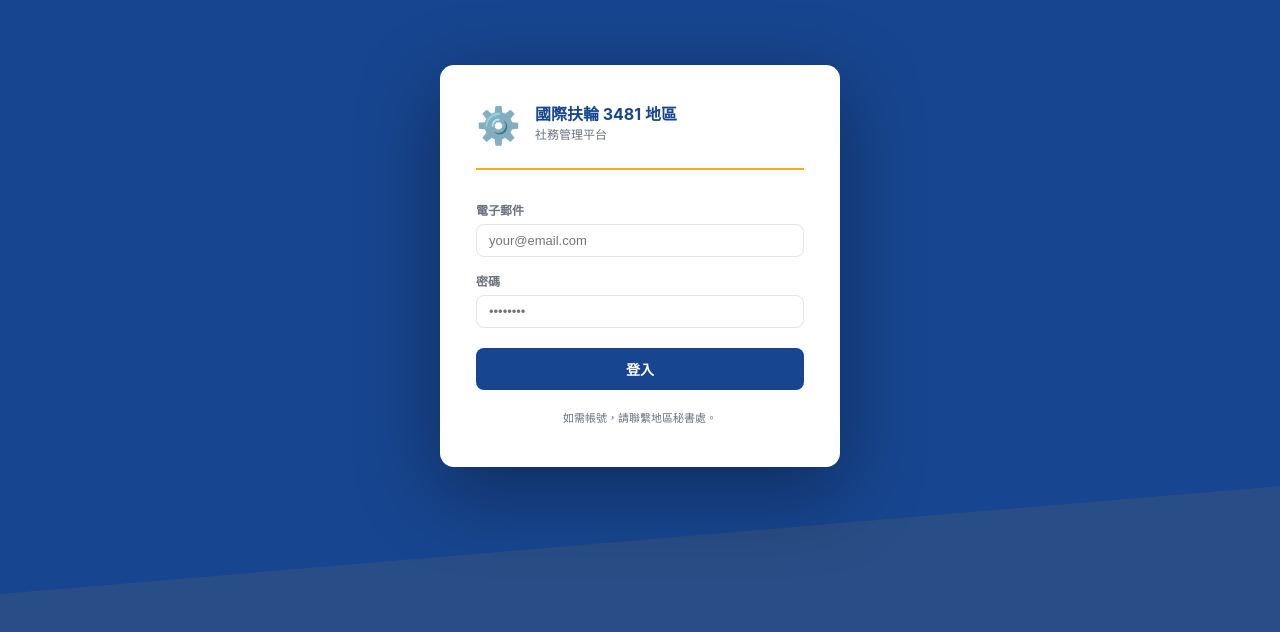
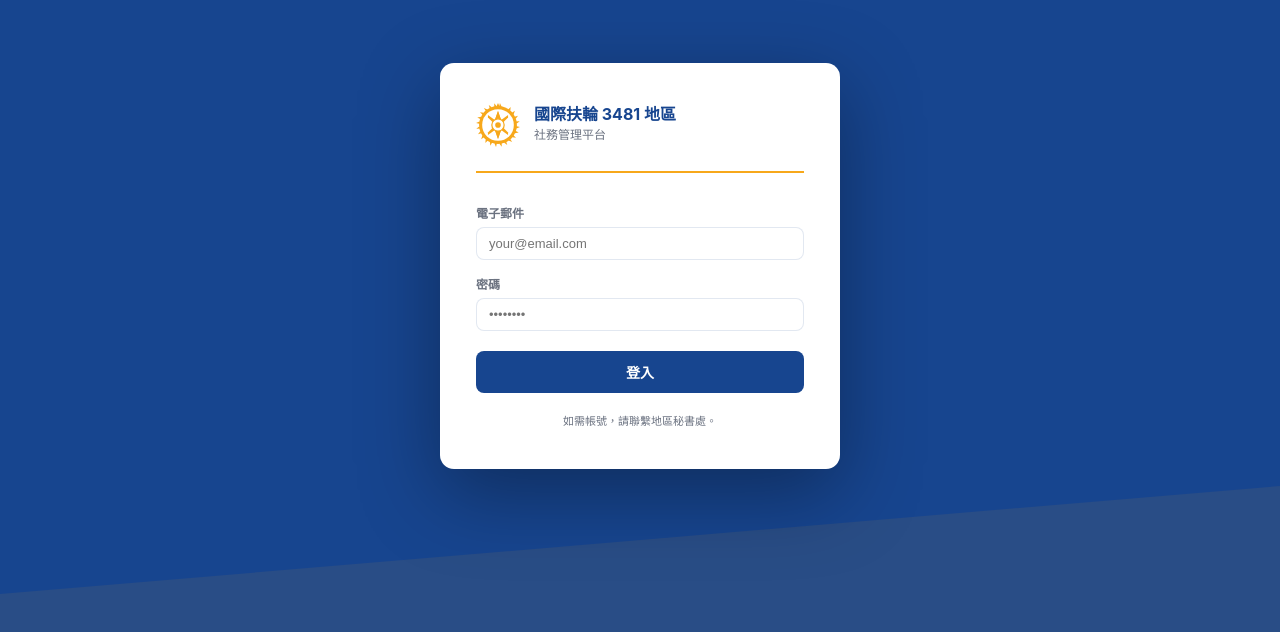
Before and after one commit to rid3481aiteam/d3481clubmanagementsystem, a Vue app: page /login in a window 1280 px wide. Shown: the part 134-766 px from the top of the page. Built offline with nearby package versions, Linux system fonts and the light colour scheme; no server answers.

Commit message:
fix: 登入頁/導覽列齒輪改為扶輪標誌 SVG，修正 SPA fallback 設定，移除除錯用 log

```diff
--- /dev/null
+++ b/src/components/RotaryWheelIcon.vue
@@ -0,0 +1,44 @@
+<template>
+  <svg class="rotary-wheel" viewBox="0 0 500 500" xmlns="http://www.w3.org/2000/svg">
+    <g fill="currentColor">
+      <path d="M250 0 L268 40 L232 40 Z" />
+      <path d="M336 15 L343 57 L308 68 Z" transform="rotate(15 250 250)" />
+      <path d="M336 15 L343 57 L308 68 Z" transform="rotate(-15 250 250)" />
+      <path d="M336 15 L343 57 L308 68 Z" transform="rotate(30 250 250)" />
+      <path d="M336 15 L343 57 L308 68 Z" transform="rotate(-30 250 250)" />
+      <path d="M336 15 L343 57 L308 68 Z" transform="rotate(45 250 250)" />
+      <path d="M336 15 L343 57 L308 68 Z" transform="rotate(-45 250 250)" />
+      <path d="M336 15 L343 57 L308 68 Z" transform="rotate(60 250 250)" />
+      <path d="M336 15 L343 57 L308 68 Z" transform="rotate(-60 250 250)" />
+      <path d="M336 15 L343 57 L308 68 Z" transform="rotate(75 250 250)" />
+      <path d="M336 15 L343 57 L308 68 Z" transform="rotate(-75 250 250)" />
+      <path d="M336 15 L343 57 L308 68 Z" transform="rotate(90 250 250)" />
+      <path d="M336 15 L343 57 L308 68 Z" transform="rotate(105 250 250)" />
+      <path d="M336 15 L343 57 L308 68 Z" transform="rotate(120 250 250)" />
+      <path d="M336 15 L343 57 L308 68 Z" transform="rotate(135 250 250)" />
+      <path d="M336 15 L343 57 L308 68 Z" transform="rotate(150 250 250)" />
+      <path d="M336 15 L343 57 L308 68 Z" transform="rotate(165 250 250)" />
+      <path d="M336 15 L343 57 L308 68 Z" transform="rotate(180 250 250)" />
+      <path d="M336 15 L343 57 L308 68 Z" transform="rotate(195 250 250)" />
+      <path d="M336 15 L343 57 L308 68 Z" transform="rotate(210 250 250)" />
+      <path d="M336 15 L343 57 L308 68 Z" transform="rotate(225 250 250)" />
+      <path d="M336 15 L343 57 L308 68 Z" transform="rotate(240 250 250)" />
+      <path d="M336 15 L343 57 L308 68 Z" transform="rotate(255 250 250)" />
+      <path d="M336 15 L343 57 L308 68 Z" transform="rotate(270 250 250)" />
+    </g>
+    <circle cx="250" cy="250" r="215" fill="currentColor" />
+    <circle cx="250" cy="250" r="180" fill="#fff" />
+    <g fill="currentColor">
+      <path d="M250 90 L305 250 L250 235 L195 250 Z" />
+      <path d="M250 410 L305 250 L250 265 L195 250 Z" />
+      <path d="M90 250 L250 195 L235 250 L250 305 Z" transform="rotate(90 250 250)" />
+      <path d="M90 250 L250 195 L235 250 L250 305 Z" transform="rotate(-90 250 250)" />
+      <path d="M136 136 L250 220 L220 250 L136 164 Z" />
+      <path d="M364 136 L250 220 L280 250 L364 164 Z" />
+      <path d="M136 364 L250 280 L220 250 L136 336 Z" />
+      <path d="M364 364 L250 280 L280 250 L364 336 Z" />
+    </g>
+    <circle cx="250" cy="250" r="70" fill="#fff" stroke="currentColor" stroke-width="14" />
+    <circle cx="250" cy="250" r="32" fill="currentColor" />
+  </svg>
+</template>
--- a/src/components/layout/TopNav.vue
+++ b/src/components/layout/TopNav.vue
@@ -1,7 +1,7 @@
 <template>
   <header class="topnav">
     <div class="topnav-left">
-      <span class="topnav-wheel">⚙</span>
+      <RotaryWheelIcon class="topnav-wheel" />
       <span class="topnav-title">國際扶輪 3481 地區</span>
     </div>
     <div class="topnav-right">
@@ -16,6 +16,7 @@
 import { computed } from 'vue'
 import { useRouter } from 'vue-router'
 import { useAuthStore } from '@/stores/auth'
+import RotaryWheelIcon from '@/components/RotaryWheelIcon.vue'
 
 const auth = useAuthStore()
 const router = useRouter()
@@ -66,9 +67,10 @@
 }
 
 .topnav-wheel {
-  font-size: 22px;
+  width: 22px;
+  height: 22px;
   color: var(--gold);
-  line-height: 1;
+  flex-shrink: 0;
 }
 
 .topnav-title {
--- a/src/views/LoginView.vue
+++ b/src/views/LoginView.vue
@@ -2,7 +2,7 @@
   <div class="login-page">
     <div class="login-card">
       <div class="login-brand">
-        <div class="brand-wheel">⚙️</div>
+        <RotaryWheelIcon class="brand-wheel" />
         <div class="brand-text">
           <div class="brand-title">國際扶輪 3481 地區</div>
           <div class="brand-sub">社務管理平台</div>
@@ -51,6 +51,7 @@
 import { ref } from 'vue'
 import { useRouter } from 'vue-router'
 import { useAuthStore } from '@/stores/auth'
+import RotaryWheelIcon from '@/components/RotaryWheelIcon.vue'
 
 const auth = useAuthStore()
 const router = useRouter()
@@ -123,8 +124,10 @@
 }
 
 .brand-wheel {
-  font-size: 36px;
-  line-height: 1;
+  width: 44px;
+  height: 44px;
+  flex-shrink: 0;
+  color: var(--gold);
 }
 
 .brand-title {
--- a/vite.config.ts
+++ b/vite.config.ts
@@ -1,11 +1,6 @@
 import { defineConfig } from 'vite'
 import vue from '@vitejs/plugin-vue'
 import { resolve } from 'path'
-
-console.log(
-  'ENV CHECK: VITE_SUPABASE_URL present =', !!process.env.VITE_SUPABASE_URL,
-  ', VITE_SUPABASE_ANON_KEY present =', !!process.env.VITE_SUPABASE_ANON_KEY
-)
 
 export default defineConfig({
   plugins: [vue()],
```
Also changed, not shown: 2 other files (tests, documents, lock files or other folders).
